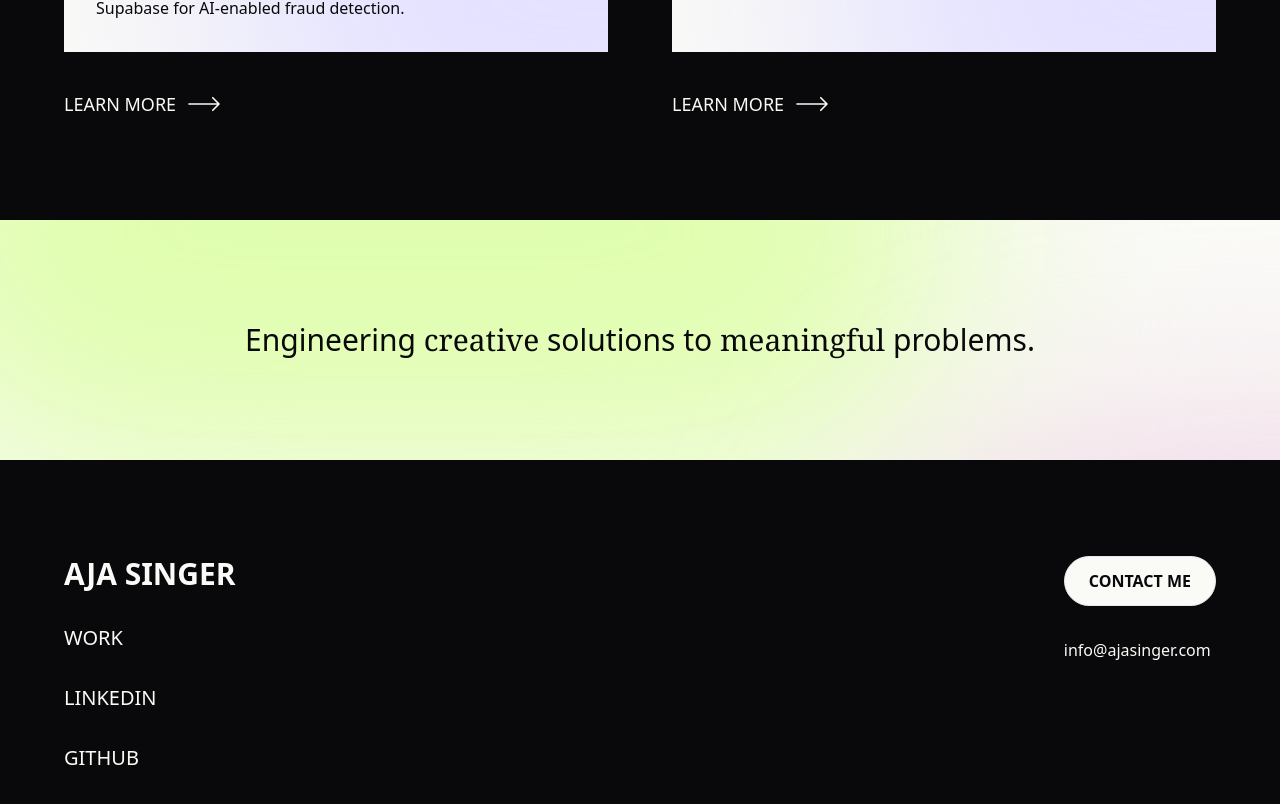
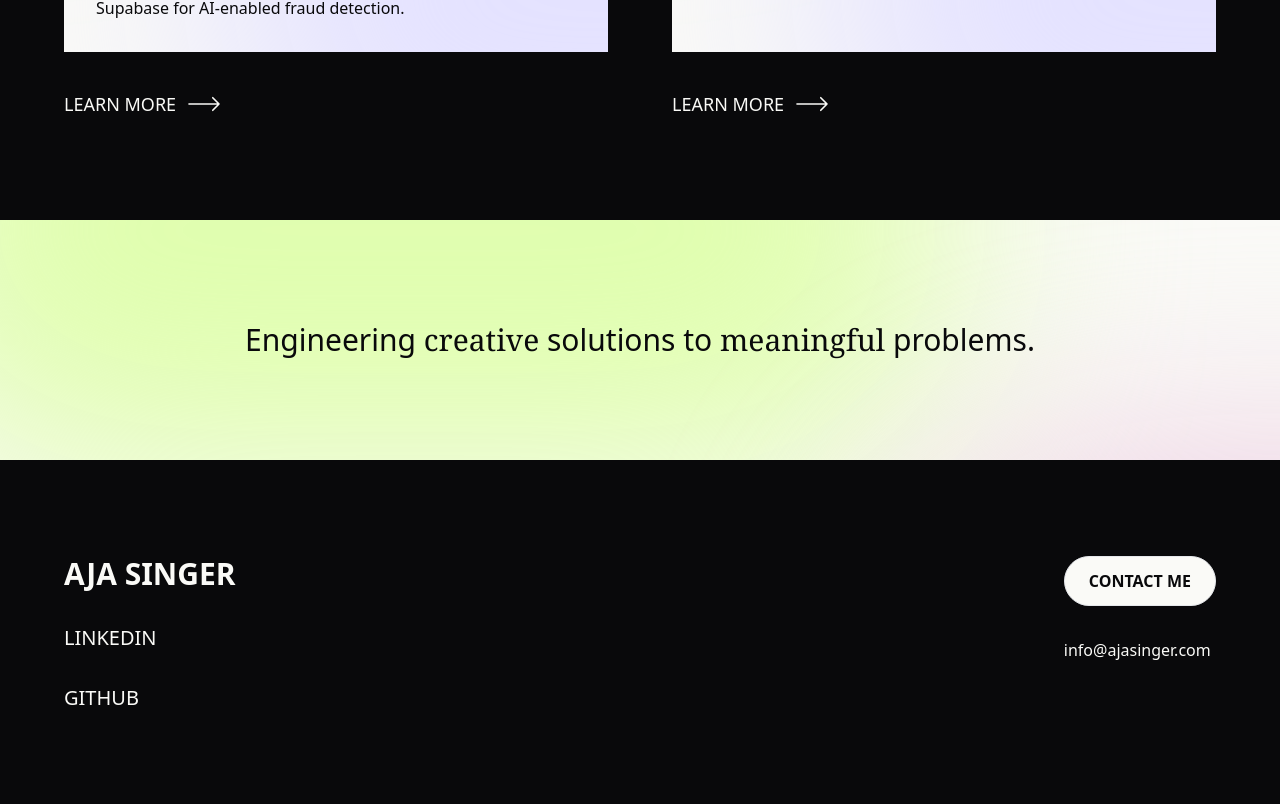
Before and after one commit to ajasinger/portfolio_2024, a Next.js app: page / in a window 1280 px wide. Shown: the part 2651-3455 px from the top of the page. Built offline with nearby package versions, Linux system fonts and the light colour scheme.

Commit message:
comment out out Work link

```diff
--- a/components/Footer.tsx
+++ b/components/Footer.tsx
@@ -5,7 +5,7 @@ export default function Footer() {
         <footer className="px-16 py-24 flex justify-between gap-16 font-sans">
             <div className="flex flex-col gap-8">
                 <Link href="/"><h2 className="text-3xl max-w-4xl font-semibold">AJA SINGER</h2></Link>
-                <Link href="/#work" className="text-xl hover:underline underline-offset-8 decoration-1">WORK</Link>
+                {/* <Link href="/#work" className="text-xl hover:underline underline-offset-8 decoration-1">WORK</Link> */}
                 <Link href="https://www.linkedin.com/in/ajasinger/" className="text-xl hover:underline underline-offset-8 decoration-1" target="_blank">LINKEDIN</Link>
                 <Link href="https://github.com/ajasinger" className="text-xl hover:underline underline-offset-8 decoration-1" target="_blank">GITHUB</Link>
             </div>
```
